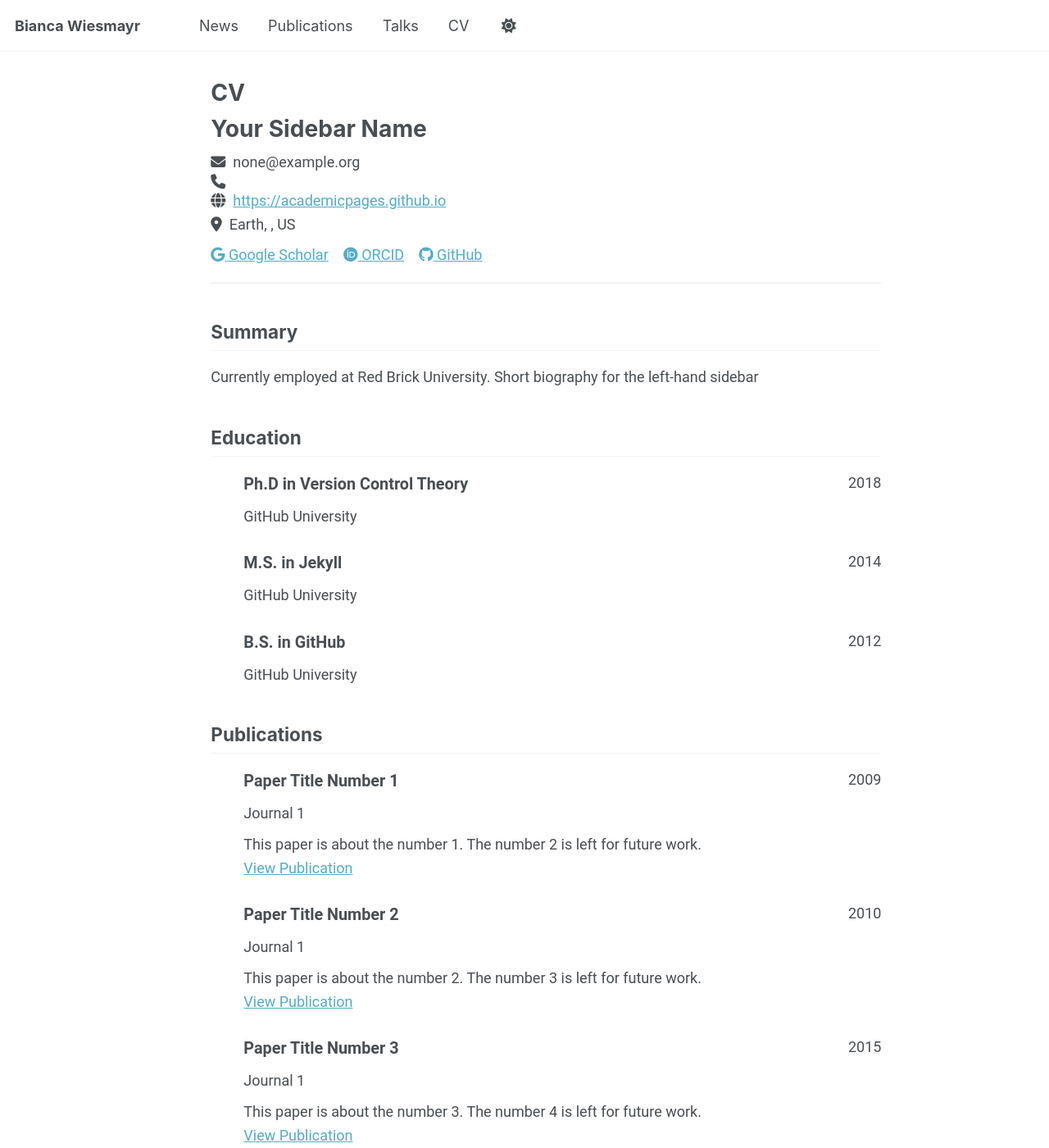
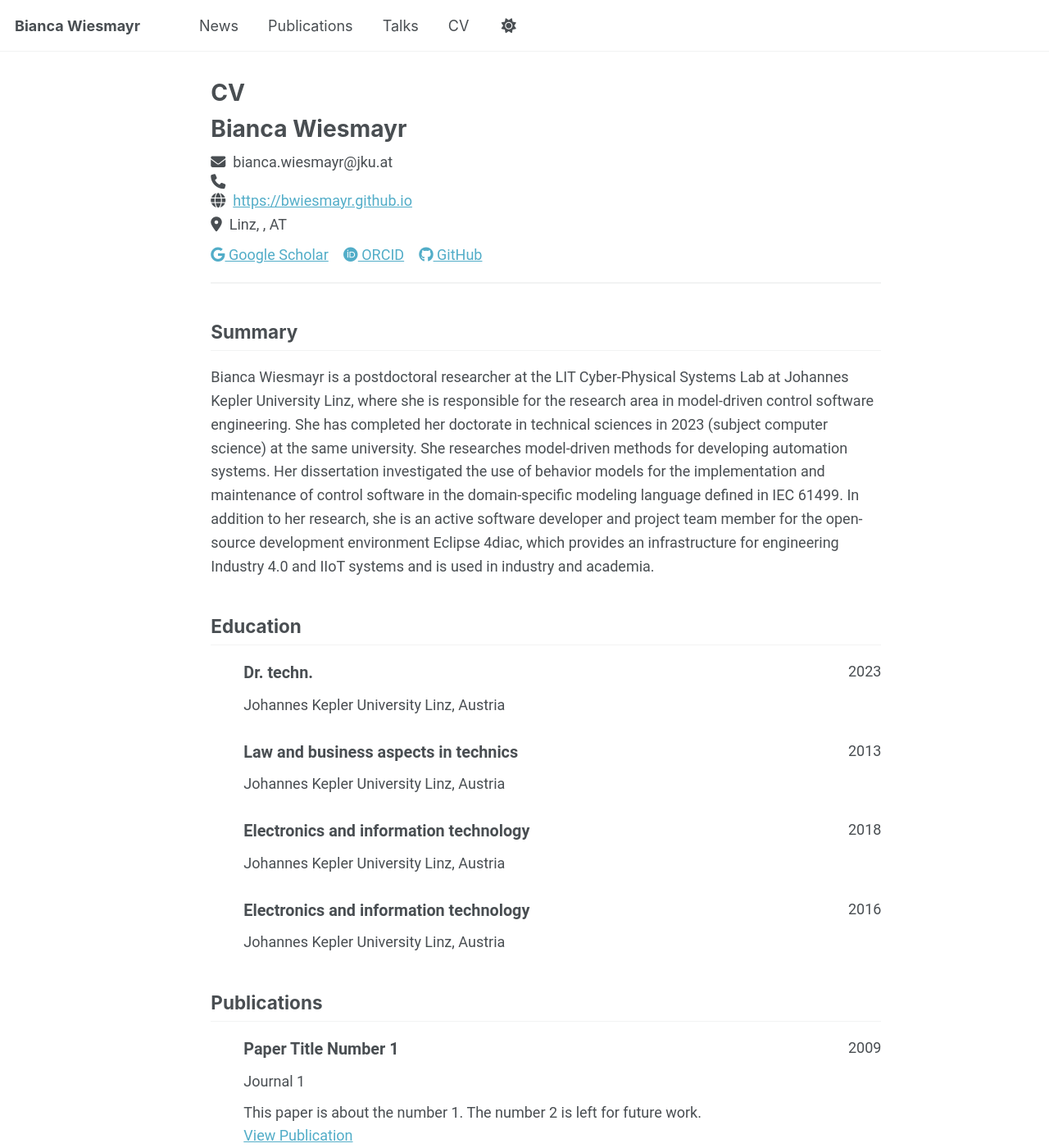
Before and after one commit to bwiesmayr/bwiesmayr.github.io, a Jekyll site: the page built from _pages/cv-json.md, in a window 1280 px wide and 1400 px high. Shown: the whole window at 82% size. Built offline with Jekyll 4.4.1, drawn with Linux system fonts in a browser that asks for light colours; a script that is not in the unit is left out.

Commit message:
Update cv.json

```diff
--- a/_data/cv.json
+++ b/_data/cv.json
@@ -1,67 +1,77 @@
 {
   "basics": {
-    "name": "Your Sidebar Name",
-    "email": "none@example.org",
+    "name": "Bianca Wiesmayr",
+    "email": "bianca.wiesmayr@jku.at",
     "phone": "",
-    "website": "https://academicpages.github.io",
-    "summary": "Currently employed at Red Brick University. Short biography for the left-hand sidebar",
+    "website": "https://bwiesmayr.github.io",
+    "summary": "Bianca Wiesmayr is a postdoctoral researcher at the LIT Cyber-Physical Systems Lab at Johannes Kepler University Linz, where she is responsible for the research area in model-driven control software engineering. She has completed her doctorate in technical sciences in 2023 (subject computer science) at the same university. She researches model-driven methods for developing automation systems. Her dissertation investigated the use of behavior models for the implementation and maintenance of control software in the domain-specific modeling language defined in IEC 61499. In addition to her research, she is an active software developer and project team member for the open-source development environment Eclipse 4diac, which provides an infrastructure for engineering Industry 4.0 and IIoT systems and is used in industry and academia.
+",
     "location": {
       "address": "",
-      "postalCode": "",
-      "city": "Earth",
-      "countryCode": "US",
+      "postalCode": "4040",
+      "city": "Linz",
+      "countryCode": "AT",
       "region": ""
     },
     "profiles": [
       {
         "network": "Google Scholar",
         "username": "",
-        "url": "https://scholar.google.com/citations?user=PS_CX0AAAAAJ"
+        "url": "https://scholar.google.com/citations?user=cIHZAdwAAAAJ"
       },
       {
         "network": "ORCID",
         "username": "",
-        "url": "http://orcid.org/yourorcidurl"
+        "url": "https://orcid.org/0000-0002-9512-5249"
       },
       {
         "network": "GitHub",
-        "username": "academicpages",
-        "url": "https://github.com/academicpages"
+        "username": "bwiesmayr",
+        "url": "https://github.com/bwiesmayr"
       }
     ]
   },
   "work": [],
   "education": [
     {
-      "institution": "GitHub University",
-      "area": "Ph.D in Version Control Theory",
-      "studyType": "",
-      "startDate": "",
+      "institution": "Johannes Kepler University Linz, Austria",
+      "area": "Dr. techn.",
+      "studyType": "Doctoral program",
+      "startDate": "2019",
+      "endDate": "2023",
+      "gpa": null,
+      "courses": []
+    },
+    {
+      "institution": "Johannes Kepler University Linz, Austria",
+      "area": "Law and business aspects in technics",
+      "studyType": "Master's program (MLBT)",
+      "startDate": "2017",
+      "endDate": "2013",
+      "gpa": null,
+      "courses": []
+    },
+    {
+      "institution": "Johannes Kepler University Linz, Austria",
+      "area": "Electronics and information technology",
+      "studyType": "Master's program (Dipl.-Ing.)",
+      "startDate": "2016",
       "endDate": "2018",
       "gpa": null,
       "courses": []
     },
     {
-      "institution": "GitHub University",
-      "area": "M.S. in Jekyll",
-      "studyType": "",
-      "startDate": "",
-      "endDate": "2014",
-      "gpa": null,
-      "courses": []
-    },
-    {
-      "institution": "GitHub University",
-      "area": "B.S. in GitHub",
-      "studyType": "",
-      "startDate": "",
-      "endDate": "2012",
+      "institution": "Johannes Kepler University Linz, Austria",
+      "area": "Electronics and information technology",
+      "studyType": "Bachelor program (BSc)",
+      "startDate": "2010",
+      "endDate": "2016",
       "gpa": null,
       "courses": []
     }
   ],
   "skills": [],
-  "languages": [],
+  "languages": [German (native), English (fluent), Finnish (intermediate), French (basic)],
   "interests": [],
   "references": [],
   "publications": [
```
